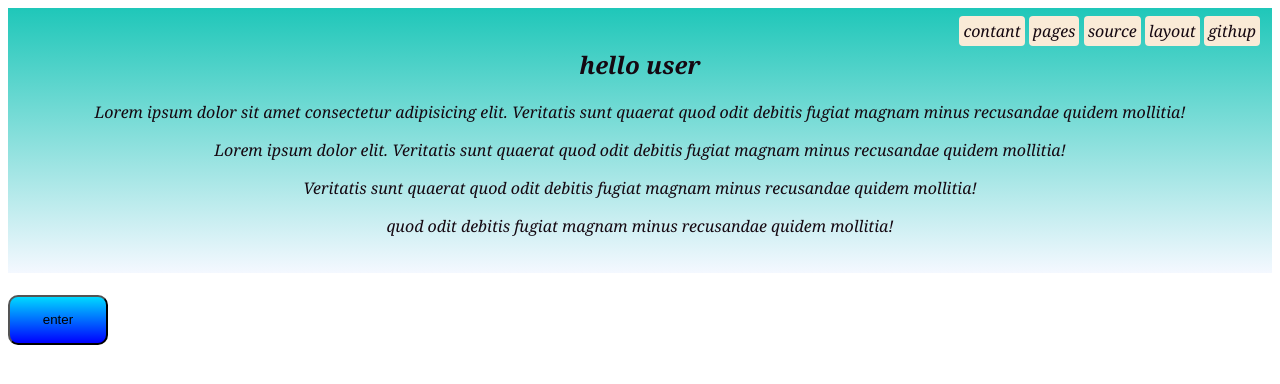
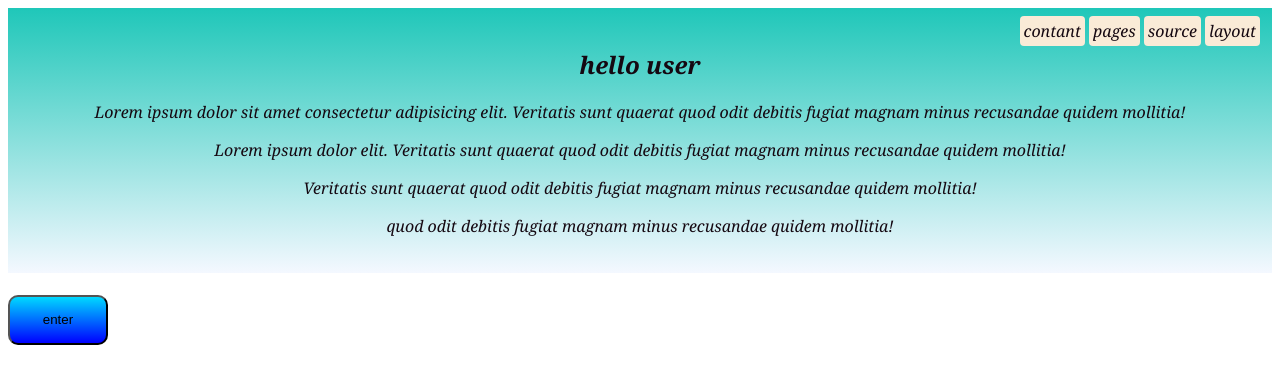
Before and after one commit to mvrivm-4/mariiii, a plain HTML site: page index.html in a window 1280 px wide. Drawn offline with Linux system fonts and the light colour scheme.

Commit message:
Update index.html

```diff
--- a/index.html
+++ b/index.html
@@ -46,7 +46,7 @@
             <li><a href="https://github.com/new" target="_blank "> pages</a></li>
             <li><a href="https://github.com/new" target="_blank"> source</a> </li>
             <li><a href="https://github.com/new" target="_blank"> layout</a></li>
-            <li><a href="https://github.com/new" target="_blank"> githup</a></li>
+
 
         </ul>
         <h2> hello user</h2>
```
